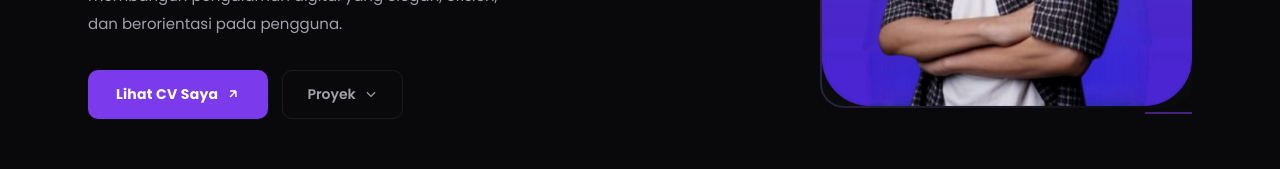
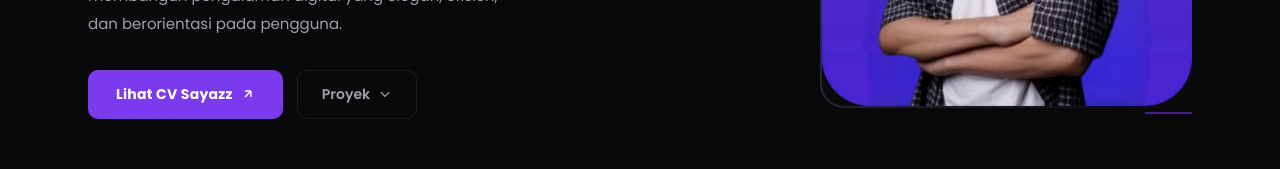
Before and after one commit to skirdrax/Portfoliosakhi, a React (Vite) app: page / in a window 1280 px wide. Shown: the part 451-620 px from the top of the page. Built offline with nearby package versions, Linux system fonts and the light colour scheme.

Commit message:
update besar 4

```diff
--- a/src/App.jsx
+++ b/src/App.jsx
@@ -480,7 +480,7 @@ export default function App() {
                   className="btn-p"
                   target="_blank"
                   rel="noopener noreferrer">
-                  Lihat CV Saya
+                  Lihat CV Sayazz
                   <svg
                     width="14"
                     height="14"
```
